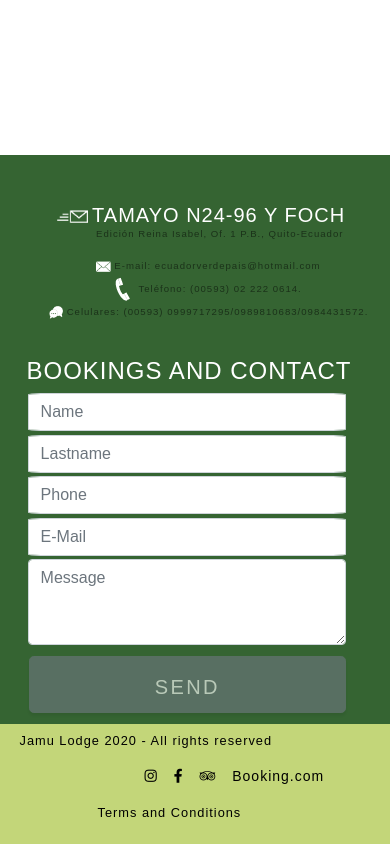
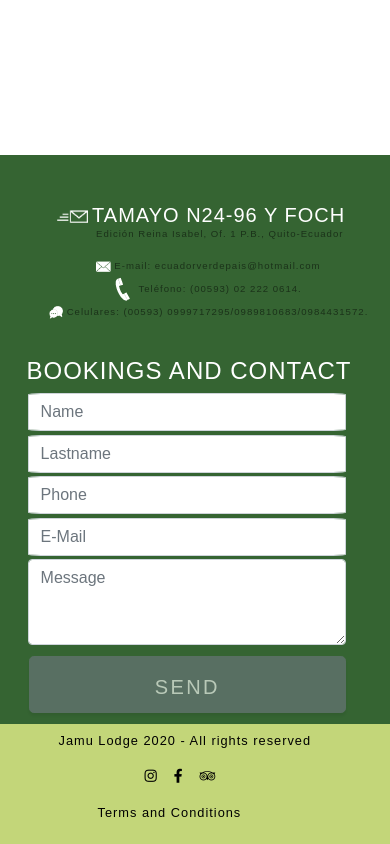
Before and after one commit to CamiloFrancoDW/JamuLodgeV2, a website with bundled scripts: page indexEng.html in a window 390 px wide. Shown: the part 6072-6916 px from the top of the page. Built offline with nearby package versions, Linux system fonts and the light colour scheme.

Commit message:
Footer
Actualizaciones footer & responsive

```diff
--- a/indexEng.html
+++ b/indexEng.html
@@ -509,13 +509,14 @@
     </div>
   </section>
 
+
   <!-- Footer -->
   <footer class="small text-center2">
 
 
 
     <div class="copy">
-      <p class="copyFooter">Jamu Lodge 2020 - All rights reserved</p>
+      <p class="copyFooter copyFooterEng">Jamu Lodge 2020 - All rights reserved</p>
 
       <div class="social d-flex ">
         <a href="https://www.instagram.com/jamuecolodge" class="mx-2">
@@ -527,15 +528,19 @@
         <a href="https://www.tripadvisor.com/Profile/jamuecolodge" class="mx-2">
           <i class="fab fa-tripadvisor"></i>
         </a>
-        <a href="https://www.booking.com/searchresults.es.html?label=gen173nr-1DCAEoggI46AdIM1gEaAyIAQGYAQq4AQfIAQzYAQPoAQGIAgGoAgO4Auub3fAFwAIB&sid=acf1236f002b22af13f5669b7579dd2c&sb=1&src=index&src_elem=sb&error_url=https%3A%2F%2Fwww.booking.com%2Findex.es.html%3Flabel%3Dgen173nr-1DCAEoggI46AdIM1gEaAyIAQGYAQq4AQfIAQzYAQPoAQGIAgGoAgO4Auub3fAFwAIB%3Bsid%3Dacf1236f002b22af13f5669b7579dd2c%3Bsb_price_type%3Dtotal%26%3B&sr_autoscroll=1&ss=Jamu+Lodge%2C+Puerto+Mont%C3%BAfar%2C+Amazonas%2C+Ecuador&is_ski_area=&checkin_year=2020&checkin_month=1&checkin_monthday=14&checkout_year=2020&checkout_month=1&checkout_monthday=15&group_adults=2&group_children=1&no_rooms=2&age=12&b_h4u_keep_filters=&from_sf=1&ss_raw=jamulodge&ac_position=0&ac_langcode=es&ac_click_type=b&dest_id=434253&dest_type=hotel&place_id_lat=-0.0348955371264284&place_id_lon=-76.1644524335861&search_pageview_id=fa6470755c4f0008&search_selected=true&search_pageview_id=fa6470755c4f0008&ac_suggestion_list_length=1&ac_suggestion_theme_list_length=0" class="mx-2">
+        <!-- <a href="https://www.booking.com/searchresults.es.html?label=gen173nr-1DCAEoggI46AdIM1gEaAyIAQGYAQq4AQfIAQzYAQPoAQGIAgGoAgO4Auub3fAFwAIB&sid=acf1236f002b22af13f5669b7579dd2c&sb=1&src=index&src_elem=sb&error_url=https%3A%2F%2Fwww.booking.com%2Findex.es.html%3Flabel%3Dgen173nr-1DCAEoggI46AdIM1gEaAyIAQGYAQq4AQfIAQzYAQPoAQGIAgGoAgO4Auub3fAFwAIB%3Bsid%3Dacf1236f002b22af13f5669b7579dd2c%3Bsb_price_type%3Dtotal%26%3B&sr_autoscroll=1&ss=Jamu+Lodge%2C+Puerto+Mont%C3%BAfar%2C+Amazonas%2C+Ecuador&is_ski_area=&checkin_year=2020&checkin_month=1&checkin_monthday=14&checkout_year=2020&checkout_month=1&checkout_monthday=15&group_adults=2&group_children=1&no_rooms=2&age=12&b_h4u_keep_filters=&from_sf=1&ss_raw=jamulodge&ac_position=0&ac_langcode=es&ac_click_type=b&dest_id=434253&dest_type=hotel&place_id_lat=-0.0348955371264284&place_id_lon=-76.1644524335861&search_pageview_id=fa6470755c4f0008&search_selected=true&search_pageview_id=fa6470755c4f0008&ac_suggestion_list_length=1&ac_suggestion_theme_list_length=0" class="mx-2">
           Booking.com
-        </a>
+        </a> -->
       </div>
 
       <a class="copyFooter" href="#">Terms and Conditions</a>
     </div>
 
   </footer>
+  <!-- Footer -->
+
+
+
 
   <!-- Bootstrap core JavaScript -->
   <script src="vendor/jquery/jquery.min.js"></script>
```
Also changed, not shown: habitacionCincoDiasEng.html (+4 -3 lines), habitacionCuatroDiasEng.html (+4 -3 lines), habitacionTresDiasEng.html (+4 -3 lines), index.html (+1 -0 lines), lodgeEng.html (+4 -3 lines), reservasEng.html (+4 -3 lines).
